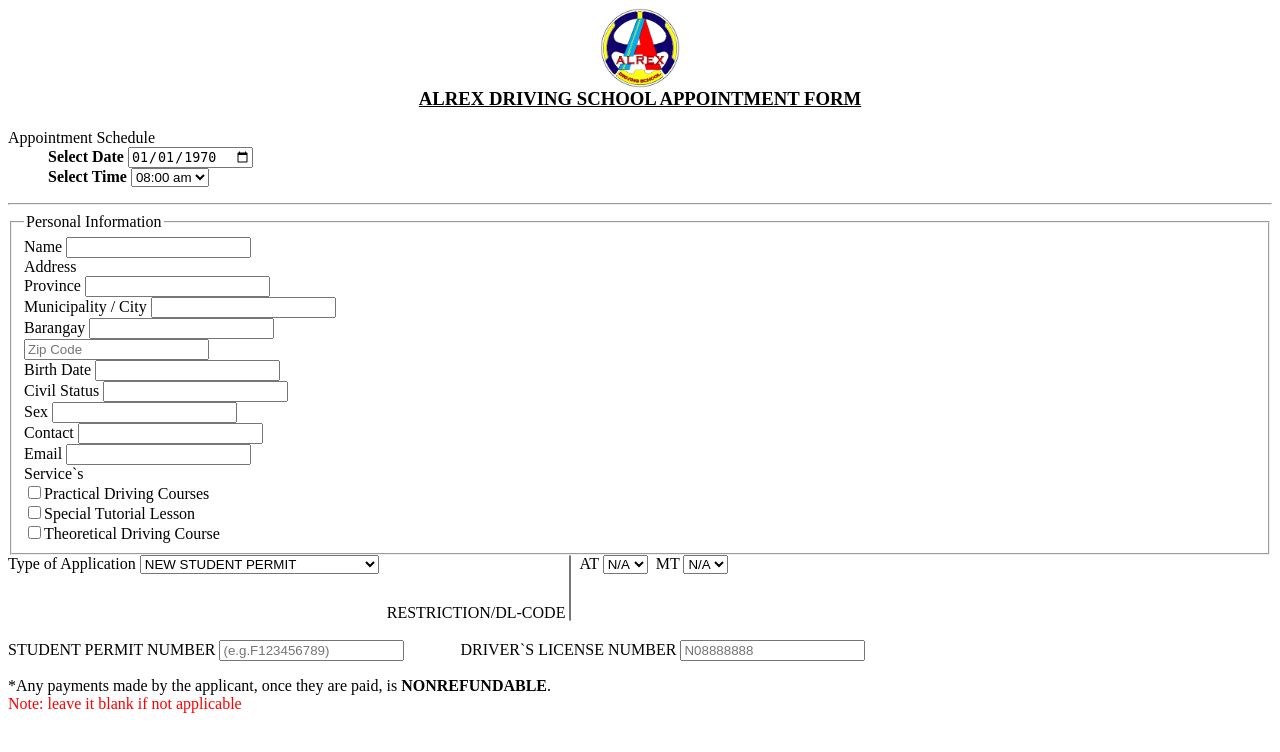
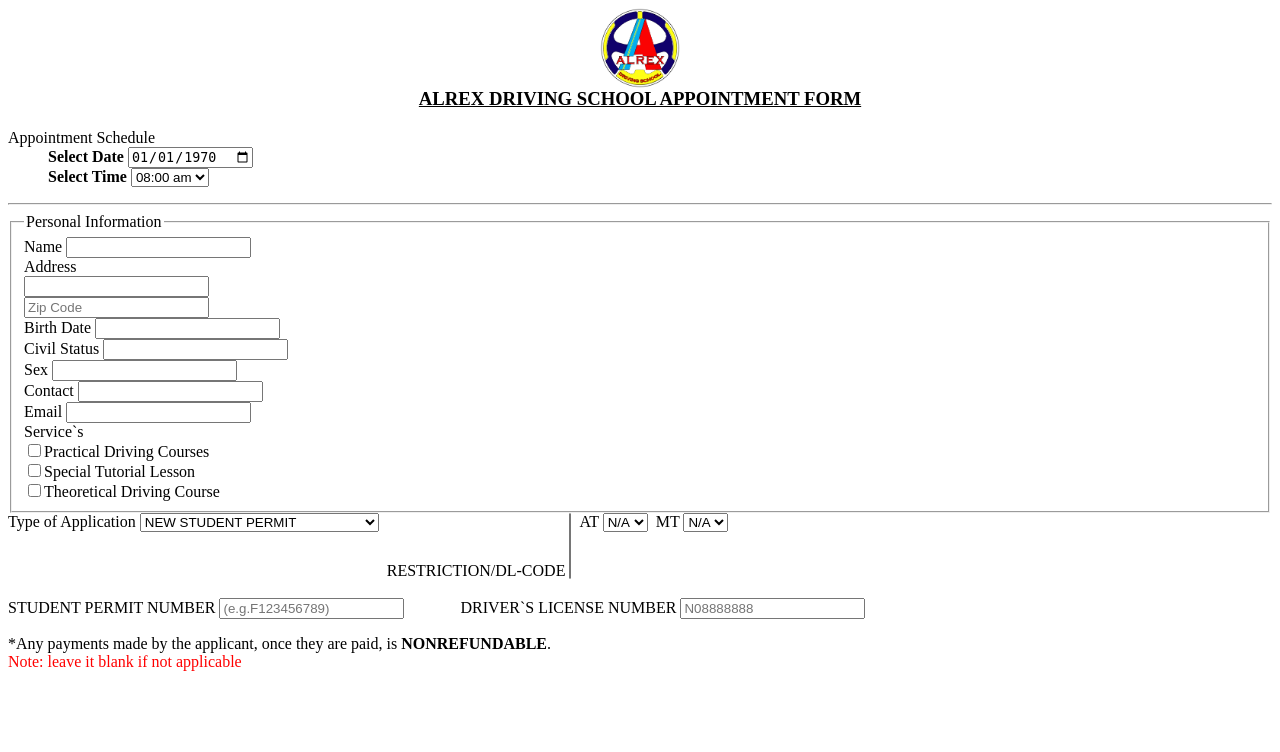
Before and after one commit to kagaoandentalclinic/alrex, a PHP site: page /Alrex_System/add_appointment.php?schedule=1 in a window 1280 px wide. Shown: the top 752 px of the page. Run offline with PHP 8.4, Linux system fonts and the light colour scheme; data comes from the database, SQL or seed files in the repository; some libraries are stand-ins or nearby versions.

Commit message:
Fix empty address fields and appointment save failing with dl multi-select
1. Address always showed blank on the appointment form: it read
   userdata('province')/('city')/('barangay'), but the users table
   only ever stores a single combined `address` column - those three
   session keys never existed for anyone. Replaced with the one real
   field.

2. "A database error occurred" on save: `dl` is a multi-select
   (name="dl[]"), but Master.php's dynamic INSERT builder skips every
   array value in $_POST, so the NOT NULL `dl` column never got a
   value. MySQL 8's strict mode (Railway) rejects that outright with
   "doesn't have a default value" - MariaDB locally is lenient enough
   to silently accept it, which is why this only showed up live.
   Same latent issue existed for service_id if no checkbox was ever
   selected (implode() on a missing/null array). Both now coerce to
   a scalar string before the INSERT builder runs, verified against
   the local schema with the exact old vs new INSERT shape.

```diff
--- a/add_appointment.php
+++ b/add_appointment.php
@@ -111,20 +111,9 @@ ALREX DRIVING SCHOOL APPOINTMENT FORM<BR></U>
 <div class="form-group">
   <label>Address</label>
   <div class="form-row">
-    <div class="col-md-4">
-      <label class="small text-muted mb-0">Province</label>
-      <input type="text" class="form-control form-control-border mb-1" value="<?= htmlspecialchars($_settings->userdata('province') ?? '') ?>" readonly>
+    <div class="col-md-8">
+      <input type="text" class="form-control form-control-border mb-1" value="<?= htmlspecialchars($_settings->userdata('address') ?? '') ?>" readonly>
     </div>
-    <div class="col-md-4">
-      <label class="small text-muted mb-0">Municipality / City</label>
-      <input type="text" class="form-control form-control-border mb-1" value="<?= htmlspecialchars($_settings->userdata('city') ?? '') ?>" readonly>
-    </div>
-    <div class="col-md-4">
-      <label class="small text-muted mb-0">Barangay</label>
-      <input type="text" class="form-control form-control-border mb-1" value="<?= htmlspecialchars($_settings->userdata('barangay') ?? '') ?>" readonly>
-    </div>
-  </div>
-  <div class="form-row mt-1">
     <div class="col-md-4">
       <input type="text" id="appt-zip" class="form-control form-control-border" placeholder="Zip Code" readonly value="<?= htmlspecialchars($_settings->userdata('zip') ?? '') ?>">
     </div>
```
Also changed, not shown: classes/Master.php (+12 -1 lines).
